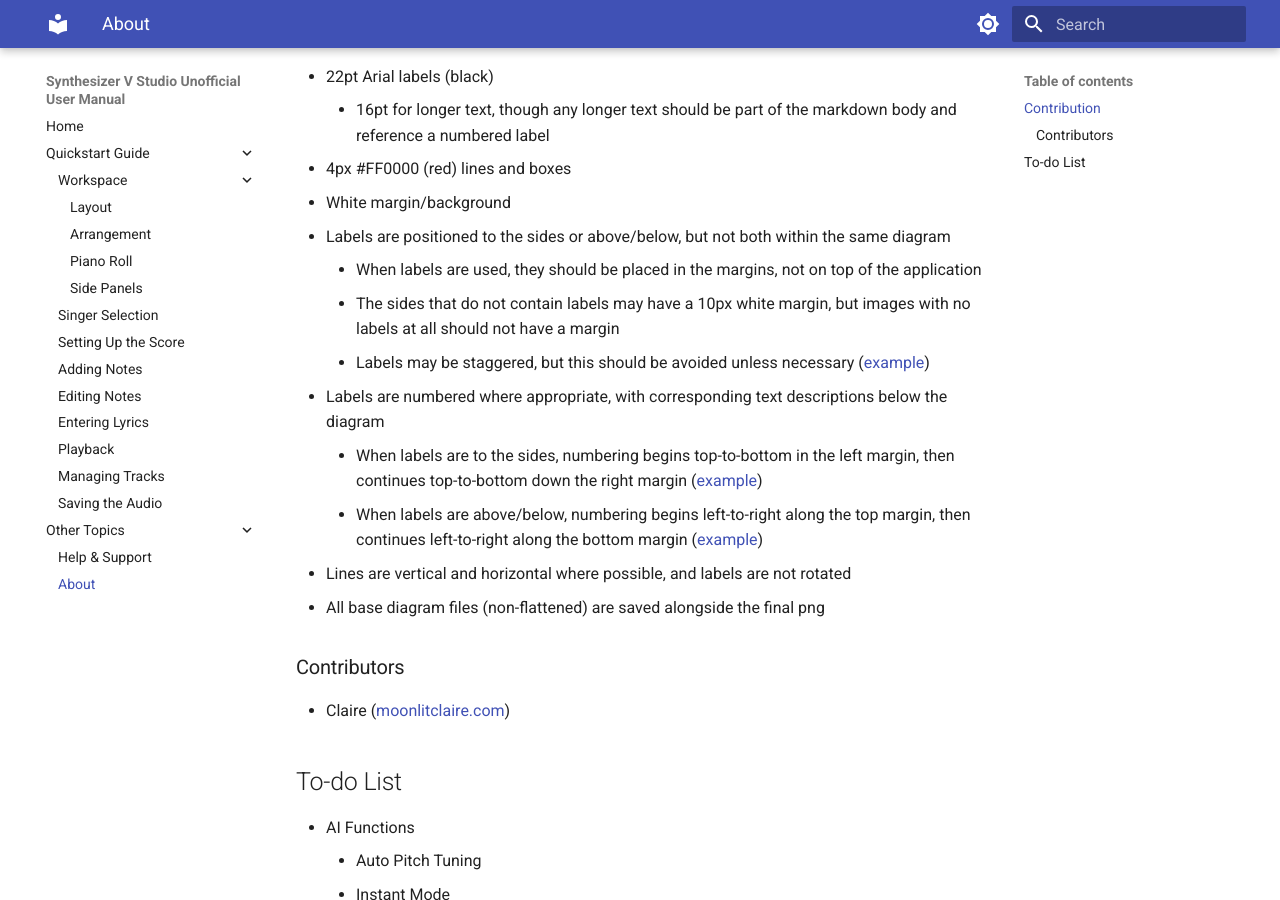
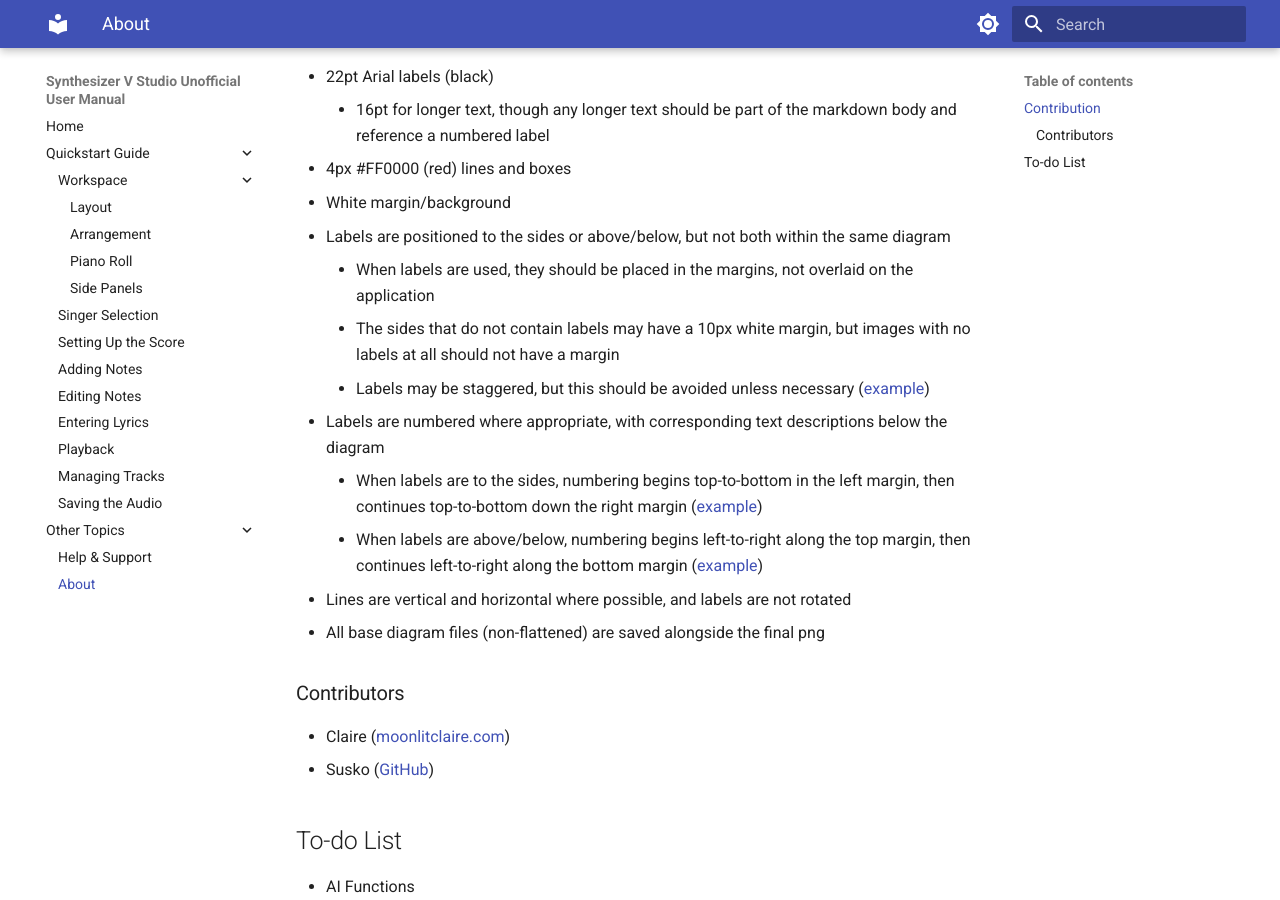
Before and after one commit to claire-west/svstudio-manual, an MkDocs documentation site: the page built from docs/about.md, in a window 1280 px wide and 900 px high, scrolled down 407 px. Built offline with MkDocs 1.6.1 and Material for MkDocs 9.7.7, drawn with Linux system fonts in a browser that asks for light colours.

Commit message:
Minor corrections

```diff
--- a/docs/about.md
+++ b/docs/about.md
@@ -13,7 +13,7 @@
 - 4px #FF0000 (red) lines and boxes
 - White margin/background
 - Labels are positioned to the sides or above/below, but not both within the same diagram
-    - When labels are used, they should be placed in the margins, not on top of the application
+    - When labels are used, they should be placed in the margins, not overlaid on the application
     - The sides that do not contain labels may have a 10px white margin, but images with no labels at all should not have a margin
     - Labels may be staggered, but this should be avoided unless necessary ([example](workspace/arrangement.md))
 - Labels are numbered where appropriate, with corresponding text descriptions below the diagram
@@ -25,6 +25,7 @@
 ### Contributors
 
 - Claire ([moonlitclaire.com](https://moonlitclaire.com))
+- Susko ([GitHub](https://github.com/Susko3))
 
 ## To-do List
 
```
Also changed, not shown: docs/quickstart/playback.md (+1 -1 lines), docs/workspace/layout.md (+1 -1 lines).
